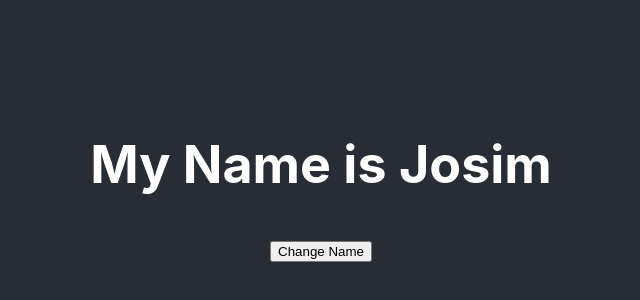
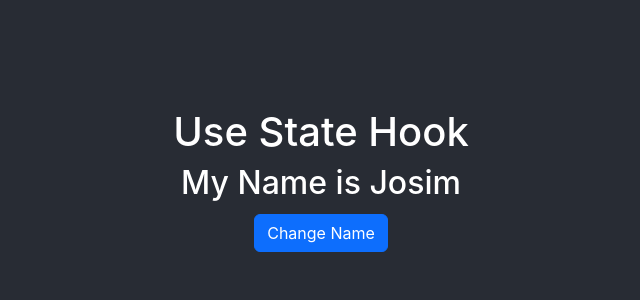
Before and after one commit to rashedulalam46/react-hooks, a React (Create React App) app: page / in a window 1280 px wide. Shown: the part 220-520 px from the top of the page, without its empty margins (319-959 px from the left). Built offline with nearby package versions, Linux system fonts and the light colour scheme.

Commit message:
use state updated

```diff
--- a/public/index.html
+++ b/public/index.html
@@ -1,21 +1,28 @@
 <!DOCTYPE html>
 <html lang="en">
+
 <head>
   <meta charset="utf-8" />
   <link rel="icon" href="%PUBLIC_URL%/favicon.ico" />
   <meta name="viewport" content="width=device-width, initial-scale=1" />
   <meta name="theme-color" content="#000000" />
-    <meta
-      name="description"
-      content="Web site created using create-react-app"
-    />
+  <meta name="description" content="Web site created using create-react-app" />
   <link rel="apple-touch-icon" href="%PUBLIC_URL%/logo192.png" />
   <link rel="manifest" href="%PUBLIC_URL%/manifest.json" />
 
+  <!-- Bootstrap CSS -->
+  <link href="https://cdn.jsdelivr.net/npm/bootstrap@5.3.3/dist/css/bootstrap.min.css" rel="stylesheet"
+    integrity="sha384-QWTKZyjpPEjISv5WaRU9OFeRpok6YctnYmDr5pNlyT2bRjXh0JMhjY6hW+ALEwIH" crossorigin="anonymous" />
+
   <title>React App</title>
 </head>
+
 <body>
   <noscript>You need to enable JavaScript to run this app.</noscript>
   <div id="root"></div>
 </body>
+<!-- Bootstrap JS (optional, for dropdowns, modals, etc.) -->
+<script src="https://cdn.jsdelivr.net/npm/bootstrap@5.3.3/dist/js/bootstrap.bundle.min.js"
+  integrity="sha384-YvpcrYf0tY3lHB60NNkmXc5s9fDVZLESaAA55NDzOxhy9GkcIdslK1eN7N6jIeHz" crossorigin="anonymous"></script>
+
 </html>
--- a/src/Pages/UseState.jsx
+++ b/src/Pages/UseState.jsx
@@ -1,4 +1,4 @@
-import React, {useState} from 'react';
+import React, { useState } from 'react';
 
 
 
@@ -6,15 +6,16 @@ function UseState() {
     const [Name, setName] = useState("Josim");
 
     const changeName = () => {
-      setName("Karim");
+        setName("Karim");
     };
 
-  return (
-    <div>
-      <h1>My Name is {Name}</h1>
-      <button onClick={changeName}>Change Name</button>
-    </div>
-  );
+    return (
+        <div>
+            <h1>Use State Hook</h1>
+            <h2>My Name is {Name}</h2>
+            <button className='btn btn-primary' onClick={changeName}>Change Name</button>
+        </div>
+    );
 }
 
 export default UseState;
```
Lines whose indentation alone changed are shown as unchanged.
